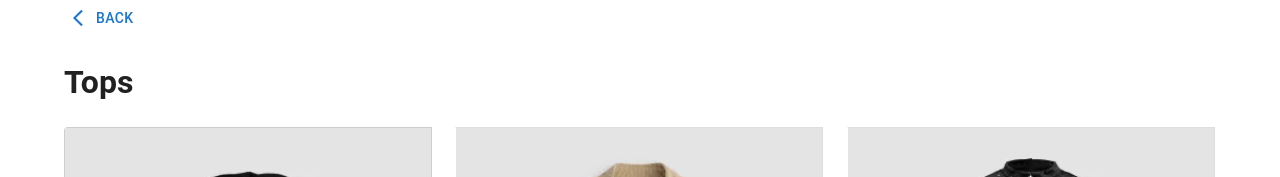
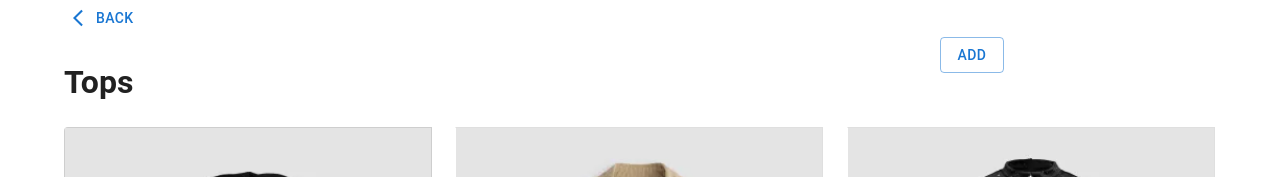
Before and after one commit to sghose16/hci-final, a React (Create React App) app: page /all-selectable-tops in a window 1280 px wide. Both pictures are taken after a click on the button 248 px from the left and 311 px from the top of the page. Shown: the top 177 px of the page. Built offline with nearby package versions, Linux system fonts and the light colour scheme.

Commit message:
adding add button upon selection

```diff
--- a/src/pages/ShowAllSelectable.js
+++ b/src/pages/ShowAllSelectable.js
@@ -30,21 +30,14 @@ function ShowAllSelectable(props) {
       default:
         items = [];
     }
-
         return items.map((item, index) => {
             return (
-        <ToggleButton
-          className="img-container"
-          value={index}
-          onClick={() => setSelected(index)}
-          sx={{ height: "100%", width: "100%" }}
-          key={index}
-        >
-          <img src={item["img"]} className="img-square" />
+                <ToggleButton className="img-container" value={index} onClick={() => setSelected(index)} sx={{ height: "100%", width: "100%" }}>
+                    <img src={item.img} className="img-square" />
                 </ToggleButton>
             );
         });
-  };
+    }
 
     return (
         <Container>
@@ -58,9 +51,15 @@ function ShowAllSelectable(props) {
             </Grid>
 
             {/* title of page */}
-      <Grid container>
-        <Grid item>
+            <Grid container spacing={2} columns={16}>
+                <Grid item xs={12}>
                     <h1>{getTitle(props.type)}</h1>
+                </Grid>
+                <Grid item xs={4}>
+                    {select != -1 ? (<Link to="/create-outfit">
+                        <Button variant="outlined">Add</Button>
+                    </Link >) : null}
+
                 </Grid>
             </Grid>
 
```
Lines whose indentation alone changed are shown as unchanged.
